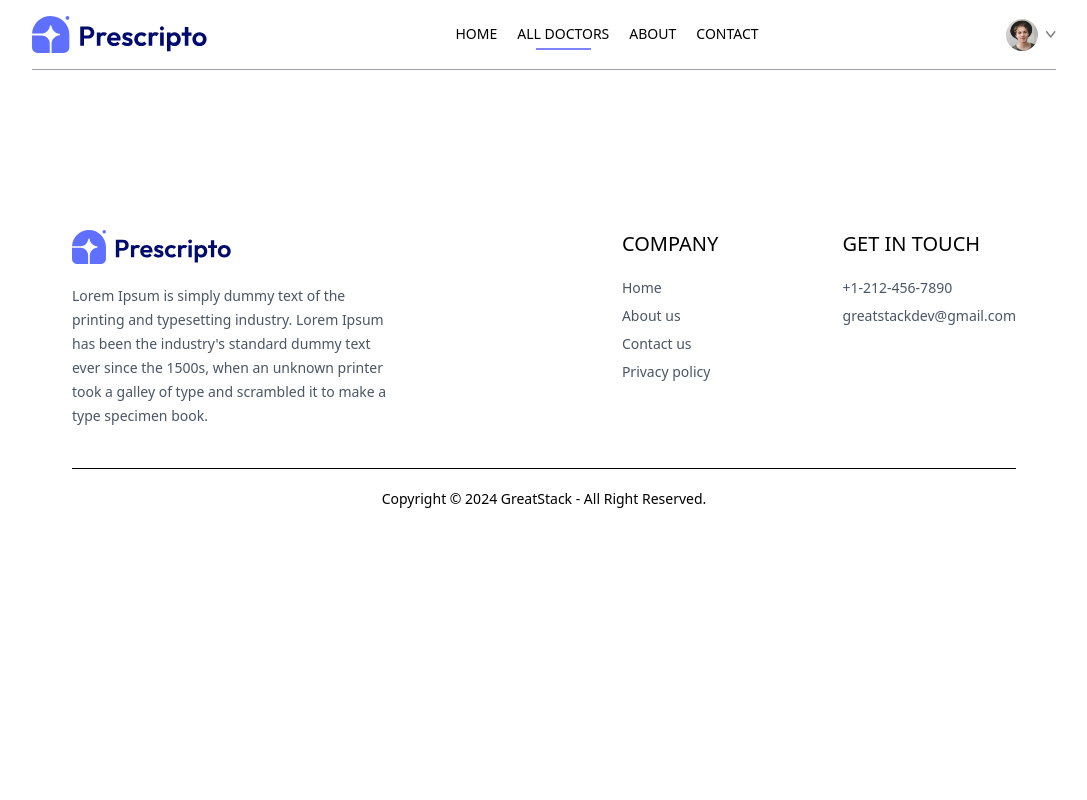
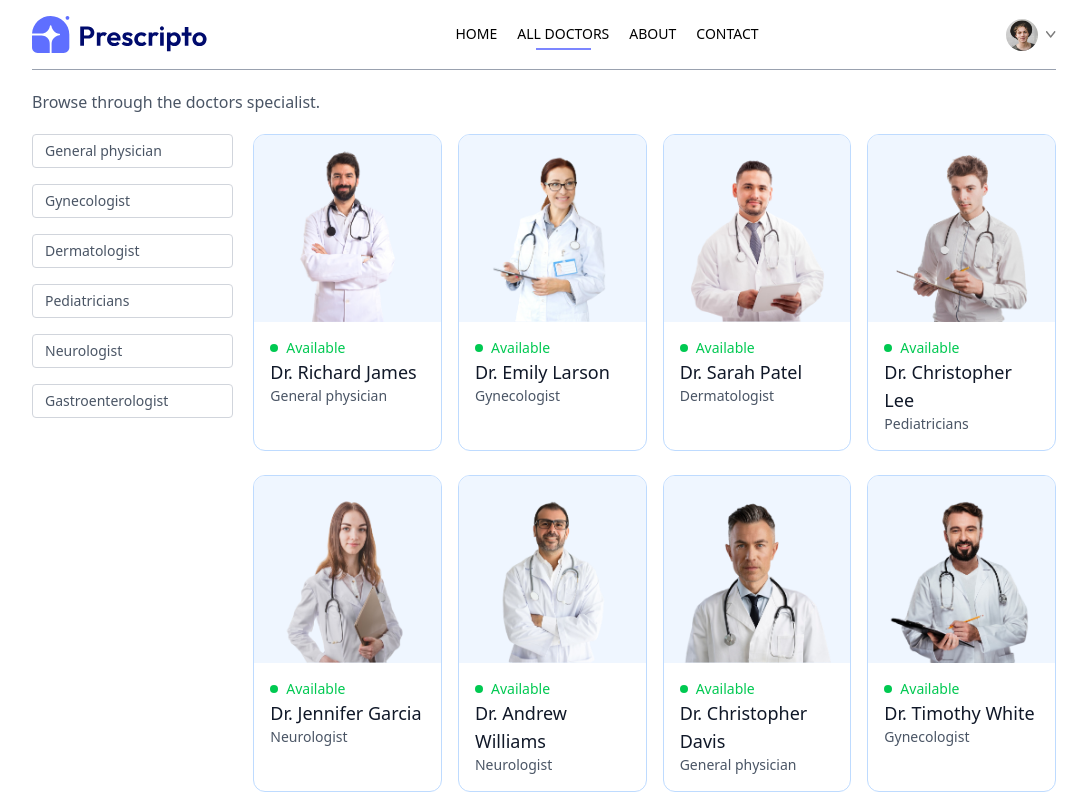
Before and after one commit to yagyesh21/DoctorApp, a React (Vite) app in the folder frontEnd/: page /doctors in a window 1280 px wide. Shown: the top 800 px of the page, without its empty margins (96-1183 px from the left). Built offline with nearby package versions, Linux system fonts and the light colour scheme.

Commit message:
added  card to doctors app

```diff
--- a/frontEnd/src/components/Navbar.jsx
+++ b/frontEnd/src/components/Navbar.jsx
@@ -10,7 +10,7 @@
 
   return(
     <div className='flex items-center justify-between text-sm py-4 mb-5 border-b border-b-gray-400'>
-        <img  className='w-44 cursor-pointer'src={assets.logo} alt=''/>
+        <img  onClick={()=>navigate(`/`)} className='w-44 cursor-pointer'src={assets.logo} alt=''/>
         <ul className='hidden md:flex item-start gap-5 font-medium'>
             <NavLink to='/'>
                 <li className='py-1'>HOME</li>
--- a/frontEnd/src/pages/Doctors.jsx
+++ b/frontEnd/src/pages/Doctors.jsx
@@ -1,8 +1,54 @@
-import React from 'react'
+import React, { use, useContext, useEffect, useState } from 'react'
+import { useNavigate, useParams } from 'react-router-dom'
+import { AppContext} from "../context/AppContext"
+const Doctors = () => {
+  const {speciality } = useParams()
+  const [filterDocs,setFilterDocs] = useState([]);
+  const navigate = useNavigate()
+  const {doctors} =useContext(AppContext)
 
-const Doctors = () => {
+  const applyFilter = ()=>{
+    if(speciality){
+      setFilterDocs(doctors.filter(doc =>doc.speciality === speciality))
+    }else {
+      setFilterDocs(doctors)
+    }
+  }
+
+  useEffect(()=>{
+    applyFilter()
+  }, [doctors, speciality])
+
   return (
-    <div></div>
+    <div>
+      <p className='text-gray-600 '>Browse through the doctors specialist.</p>
+      <div className='flex flex-col sm:flex-row items-start gap-5 mt-5'>
+        <div className=' flex flex-col gap-4 text-sm text-gray-600'>
+          <p onClick={()=>{speciality==='General physician' ? navigate("/doctors"): navigate('/doctors/General physician')}} className={'w-[94vw] sm:w-auto pl-3 py-1.5 pr-16 border border-gray-300 rounded transition-all cursor-pointer'}> General physician</p>
+          <p  onClick={()=>{speciality==='Gynecologist' ? navigate("/doctors"): navigate('/doctors')}}className={'w-[94vw] sm:w-auto pl-3 py-1.5 pr-16 border border-gray-300 rounded transition-all cursor-pointer'}>Gynecologist</p>
+          <p  onClick={()=>{speciality==='Dermatologist' ? navigate("/doctors"): navigate('/doctors')}}className={'w-[94vw] sm:w-auto pl-3 py-1.5 pr-16 border border-gray-300 rounded transition-all cursor-pointer'}>Dermatologist</p>
+          <p onClick={()=>{speciality==='Pediatricians' ? navigate("/doctors"): navigate('/doctors')}}className={'w-[94vw] sm:w-auto pl-3 py-1.5 pr-16 border border-gray-300 rounded transition-all cursor-pointer'}>Pediatricians</p>
+          <p  onClick={()=>{speciality==='Neurologist' ? navigate("/doctors"): navigate('/doctors')}}className={'w-[94vw] sm:w-auto pl-3 py-1.5 pr-16 border border-gray-300 rounded transition-all cursor-pointer'}>Neurologist</p>
+          <p onClick={()=>{speciality==='Gastroenterologist' ? navigate("/doctors"): navigate('/doctors')}} className={'w-[94vw] sm:w-auto pl-3 py-1.5 pr-16 border border-gray-300 rounded transition-all cursor-pointer'}>Gastroenterologist</p>
+        </div>
+<div className="w-full grid grid-cols-1 sm:grid-cols-2 md:grid-cols-3 lg:grid-cols-4 gap-4 gap-y-6">
+          {
+              filterDocs.map((item,index)=>(
+                <div onClick={()=>navigate(`/appointments/${item._id}`)} className='border border-blue-200 rounded-xl overflow-hidden cursor-pointer hover:translate-y-[-10px] transition-all duration-500' key={index}>
+                    <img className='bg-blue-50' src={item.image}/>
+                    <div className='p-4'>
+                        <div className='flex items-center gap-2 text-sm text-center text-green-500'>
+                            <p className='w-2 h-2 bg-green-500 rounded-full'></p><p>Available</p>
+                        </div>
+                        <p className='text-gray-900 text-lg font-medium'>{item.name}</p>
+                        <p className='text-gray-600 text-sm'>{item.speciality}</p>
+                    </div>
+                </div>
+            ))
+          }
+        </div>
+      </div>
+    </div>
   )
 }
 
```
